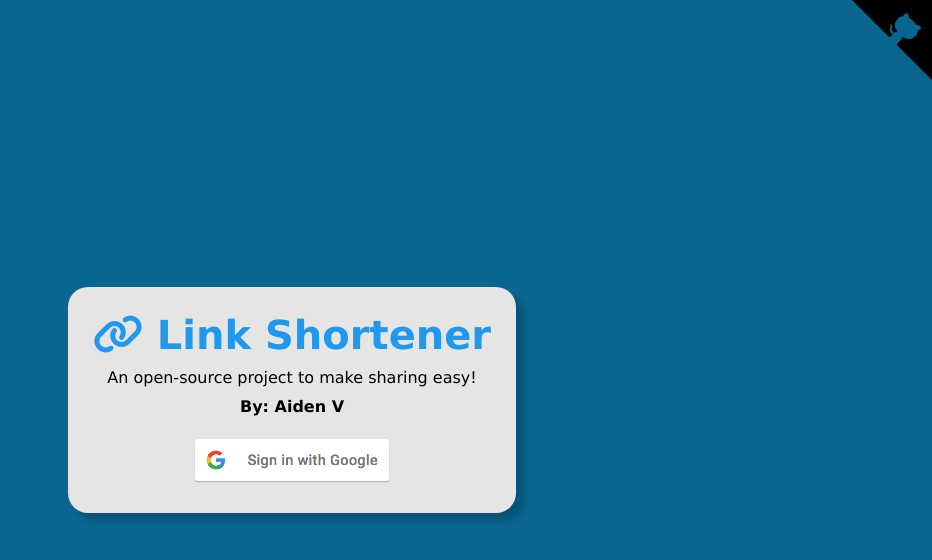
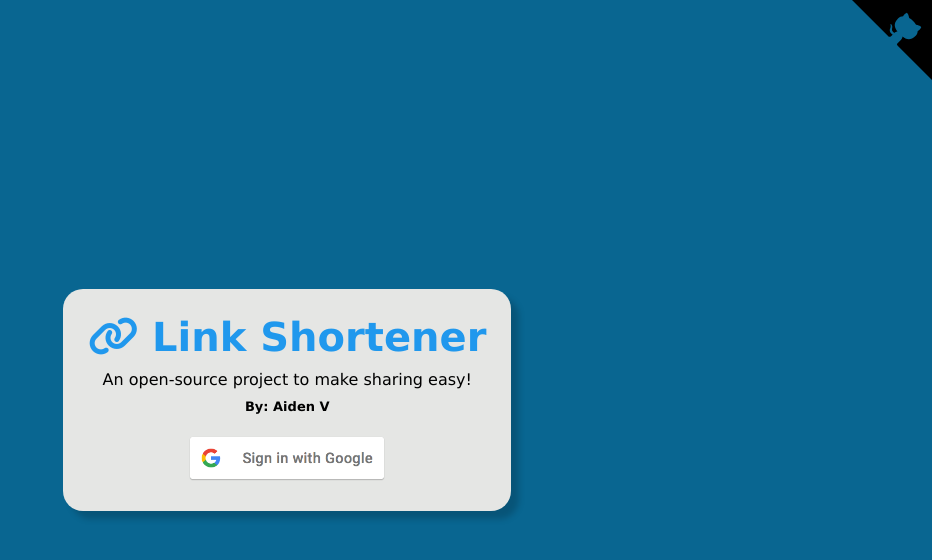
Before and after one commit to Navnedia/Link-Shortener, a website: page frontend/index.html in a window 1280 px wide. Shown: the whole page, without its empty margins (348-1280 px from the left). Drawn offline with Linux system fonts and the light colour scheme.

Commit message:
Made login the root home page

```diff
--- a/frontend/login.html
+++ b/frontend/index.html
@@ -1,7 +1,7 @@
 <!DOCTYPE html>
 <html lang="en">
     <head>
-        <title>Login</title>
+        <title>Login - Link Shortener</title>
         <meta charset="UTF-8">
         <meta http-equiv="X-UA-Compatible" content="IE=edge">
         <meta name="viewport" content="width=device-width, initial-scale=1.0">
@@ -10,16 +10,17 @@
         <link rel="stylesheet" href="./styles/login.css">
         <link rel="stylesheet" href="./styles/utils.css">
         <link rel="stylesheet" href="./styles/github.css">
+
         <script src="https://kit.fontawesome.com/fa572a554b.js" crossorigin="anonymous"></script>
     </head>
     <body>
-        <a href="https://github.com/Navnedia/Link-Shortener" class="github-corner" aria-label="View source code on GitHub">
+        <a href="https://github.com/Navnedia/Link-Shortener" target="_blank" class="github-corner" aria-label="View source code on GitHub">
             <svg width="80" height="80" viewBox="0 0 250 250" style="fill:#000000; color:var(--primary-color); position: absolute; top: 0; border: 0; right: 0;" aria-hidden="true">
                 <path d="M0,0 L115,115 L130,115 L142,142 L250,250 L250,0 Z"></path>
                 <path d="M128.3,109.0 C113.8,99.7 119.0,89.6 119.0,89.6 C122.0,82.7 120.5,78.6 120.5,78.6 C119.2,72.0 123.4,76.3 123.4,76.3 C127.3,80.9 125.5,87.3 125.5,87.3 C122.9,97.6 130.6,101.9 134.4,103.2" fill="currentColor" style="transform-origin: 130px 106px;" class="octo-arm"></path>
                 <path d="M115.0,115.0 C114.9,115.1 118.7,116.5 119.8,115.4 L133.7,101.6 C136.9,99.2 139.9,98.4 142.2,98.6 C133.8,88.0 127.5,74.4 143.8,58.0 C148.5,53.4 154.0,51.2 159.7,51.0 C160.3,49.4 163.2,43.6 171.4,40.1 C171.4,40.1 176.1,42.5 178.8,56.2 C183.1,58.6 187.2,61.8 190.9,65.4 C194.5,69.0 197.7,73.2 200.1,77.6 C213.8,80.2 216.3,84.9 216.3,84.9 C212.7,93.1 206.9,96.0 205.4,96.6 C205.1,102.4 203.0,107.8 198.3,112.5 C181.9,128.9 168.3,122.5 157.7,114.1 C157.9,116.9 156.7,120.9 152.7,124.9 L141.0,136.5 C139.8,137.7 141.6,141.9 141.8,141.8 Z" fill="currentColor" class="octo-body"></path>
             </svg>
-        </a>
+        </a> <!-- GitHub source code corner link. -->
 
         <main class="flex-center">
             <section>
@@ -36,9 +37,5 @@
                 </a>
             </section>
         </main>
-
-        <footer>
-
-        </footer>
     </body>
 </html>
--- a/frontend/styles/login.css
+++ b/frontend/styles/login.css
@@ -19,9 +19,13 @@
 html, body {
     font-family: Verdana, Geneva, Tahoma, sans-serif;
     background-color: var(--primary-color);
-    width: 100%;
-    height: 100%;
+    width: 99%;
+    height: 99%;
+}
+
+body {
     display: grid;
+    grid-template-rows: repeat(3, 1fr);
     place-items: center;
 }
 
@@ -37,6 +41,7 @@ h1, p {
 
 .creator {
     font-weight: bold;
+    font-size: 13px;
 }
 
 main {
@@ -53,18 +58,6 @@ section {
     place-items: center;
 }
 
-/* footer {
-    background-color: #000000;
-    width: 100%;
-    height: 20%;
-}
-
-footer > p {
-    padding-left: 20px;
-    width: fit-content;
-    color: #ffffff;
-} */
-
 @media only screen and (max-width: 500px){
 	i.fa-link {
         display: none !important;
```
